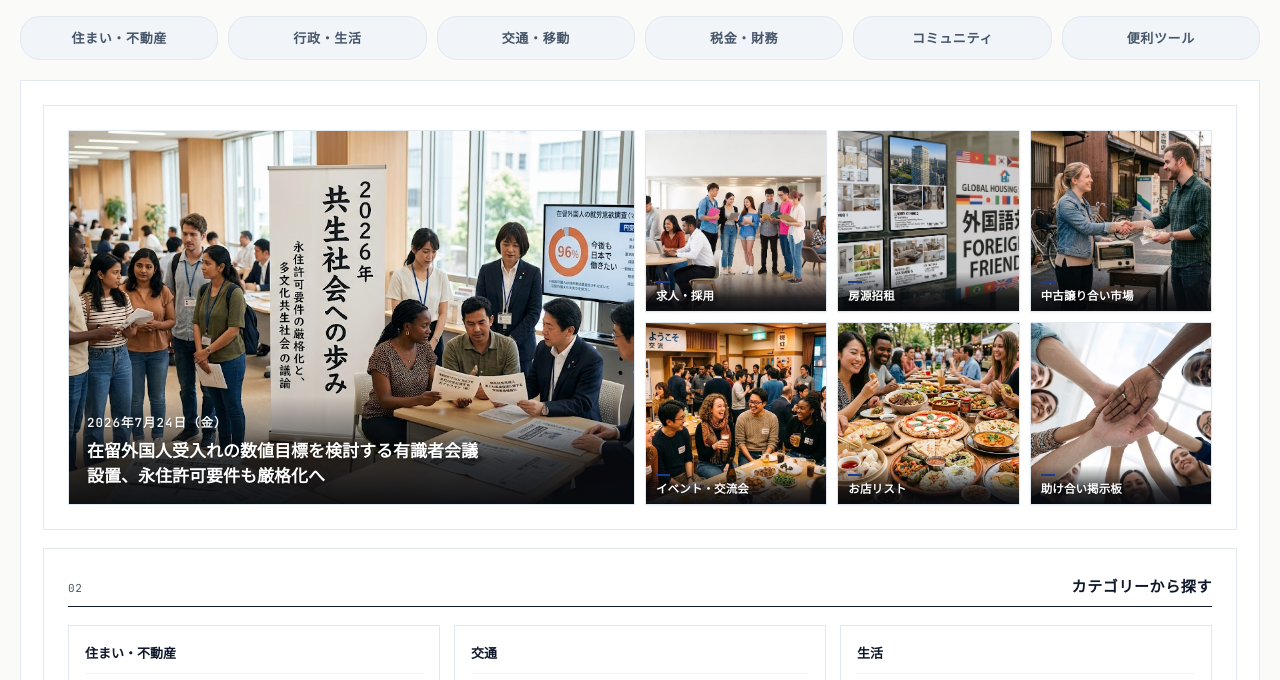
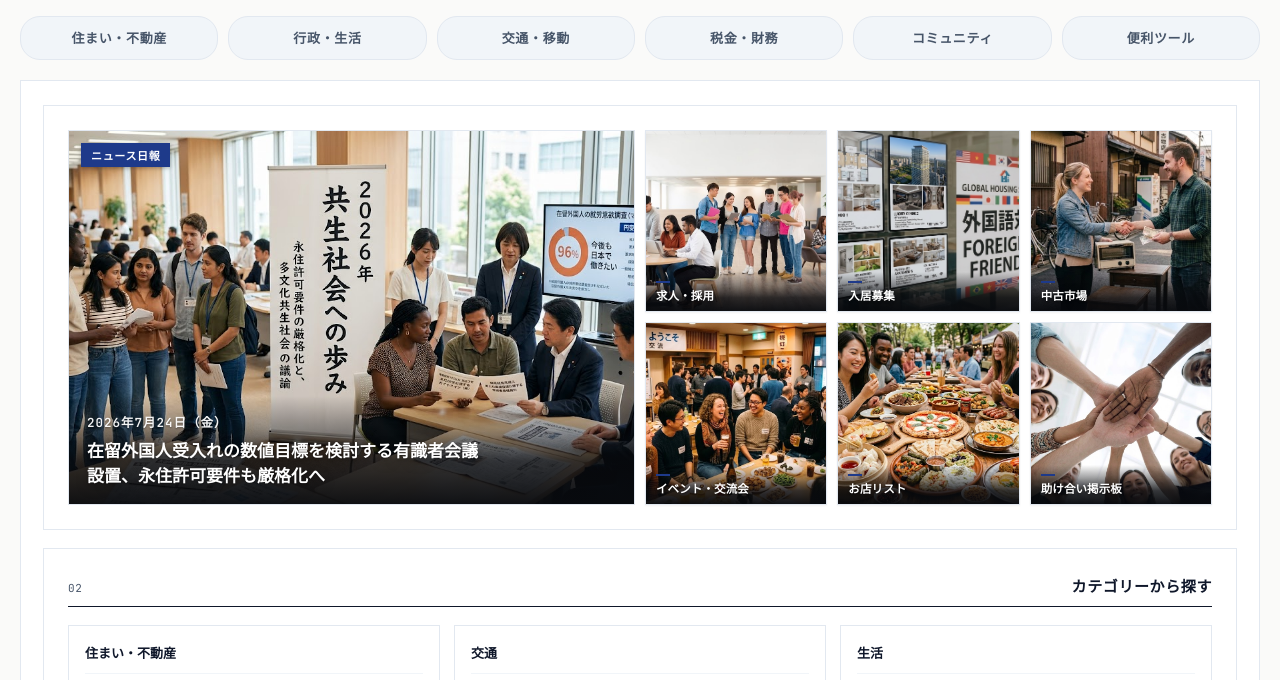
Before and after one commit to Syou-jp/Astro-test, an Astro site: page /ja/home in a window 1280 px wide. Shown: the part 94-774 px from the top of the page. Built offline with nearby package versions, Linux system fonts and the light colour scheme; Astro itself is replaced by a stand-in of ours.

Commit message:
Rename 房源招租→入居募集, 中古譲り合い市場→中古市場; add ニュース日報 tag to news thumbnail

```diff
--- a/src/content/ja/home.html
+++ b/src/content/ja/home.html
@@ -2,7 +2,9 @@
   <div class="card" style="margin-bottom:18px;">
     <div class="home-top-row">
       <a class="home-news-card" href="/ja/news/" id="homeNewsCard">
-        <span class="home-news-thumb" id="homeNewsThumb"></span>
+        <span class="home-news-thumb" id="homeNewsThumb">
+          <span class="home-news-tag">ニュース日報</span>
+        </span>
         <span class="home-news-body">
           <span class="home-news-date" id="homeNewsDate">DAILY NEWS DIGEST</span>
           <strong id="homeNewsTitle">今日の時事ニュースをまとめてチェック</strong>
@@ -23,7 +25,7 @@
               <img src="/listings/house-share.jpg" loading="lazy" alt="">
             </div>
             <div class="home-featured-body">
-              <strong>房源招租</strong>
+              <strong>入居募集</strong>
             </div>
           </a>
           <a class="home-featured-card" href="/ja/used-market/">
@@ -31,7 +33,7 @@
               <img src="/used-market/cover.jpg" loading="lazy" alt="">
             </div>
             <div class="home-featured-body">
-              <strong>中古譲り合い市場</strong>
+              <strong>中古市場</strong>
             </div>
           </a>
           <a class="home-featured-card" href="/ja/events/">
@@ -142,7 +144,7 @@
       <div class="home-category-card">
         <div class="home-cat-head">コミュニティ</div>
         <ul class="home-link-list">
-          <li><a href="/ja/used-market/">中古譲り合い市場<small>MARKET</small></a></li>
+          <li><a href="/ja/used-market/">中古市場<small>MARKET</small></a></li>
           <li><a href="/ja/help-request/">助け合い掲示板<small>HELP BOARD</small></a></li>
           <li><a href="/ja/friend-offers/">お得情報<small>DEALS</small></a></li>
           <li><a href="/ja/restaurant-list/">お店リスト<small>WORLD FOOD</small></a></li>
--- a/src/data/ja-nav.json
+++ b/src/data/ja-nav.json
@@ -235,8 +235,8 @@
       {
         "id": "page-listings",
         "slug": "listings",
-        "glyph": "招",
-        "text": "房源招租",
+        "glyph": "入",
+        "text": "入居募集",
         "small": "ROOM &amp; TENANT LISTINGS"
       },
       {
--- a/src/styles/global.css
+++ b/src/styles/global.css
@@ -1636,6 +1636,7 @@
 .home-news-card:hover .home-news-thumb img{transform:scale(1.04);}
 .home-news-card:hover .home-news-body strong{text-decoration:underline;}
 .home-news-thumb{position:absolute;inset:0;display:block;}
+.home-news-tag{position:absolute;top:12px;left:12px;z-index:1;padding:4px 10px;font:700 11px "JetBrains Mono",monospace;letter-spacing:.06em;color:#fff;background:var(--accent);box-shadow:0 1px 4px rgba(0,0,0,.3);}
 .home-news-thumb img{width:100%;height:100%;object-fit:cover;display:block;transition:transform .4s ease;}
 .home-news-body{position:absolute;left:0;right:0;bottom:0;padding:16px 18px 16px;background:linear-gradient(0deg,rgba(8,10,14,.96) 0%,rgba(8,10,14,.8) 40%,rgba(8,10,14,.35) 70%,rgba(8,10,14,0) 100%);}
 .home-news-date{display:block;font:700 12.5px "JetBrains Mono",monospace;letter-spacing:.08em;color:#fff;opacity:.95;margin-bottom:6px;text-shadow:0 1px 2px rgba(0,0,0,.4);}
```
Also changed, not shown: src/content/ja/help-request.html (+1 -1 lines), src/content/ja/listings.html (+1 -1 lines), src/content/ja/used-market.html (+1 -1 lines).
